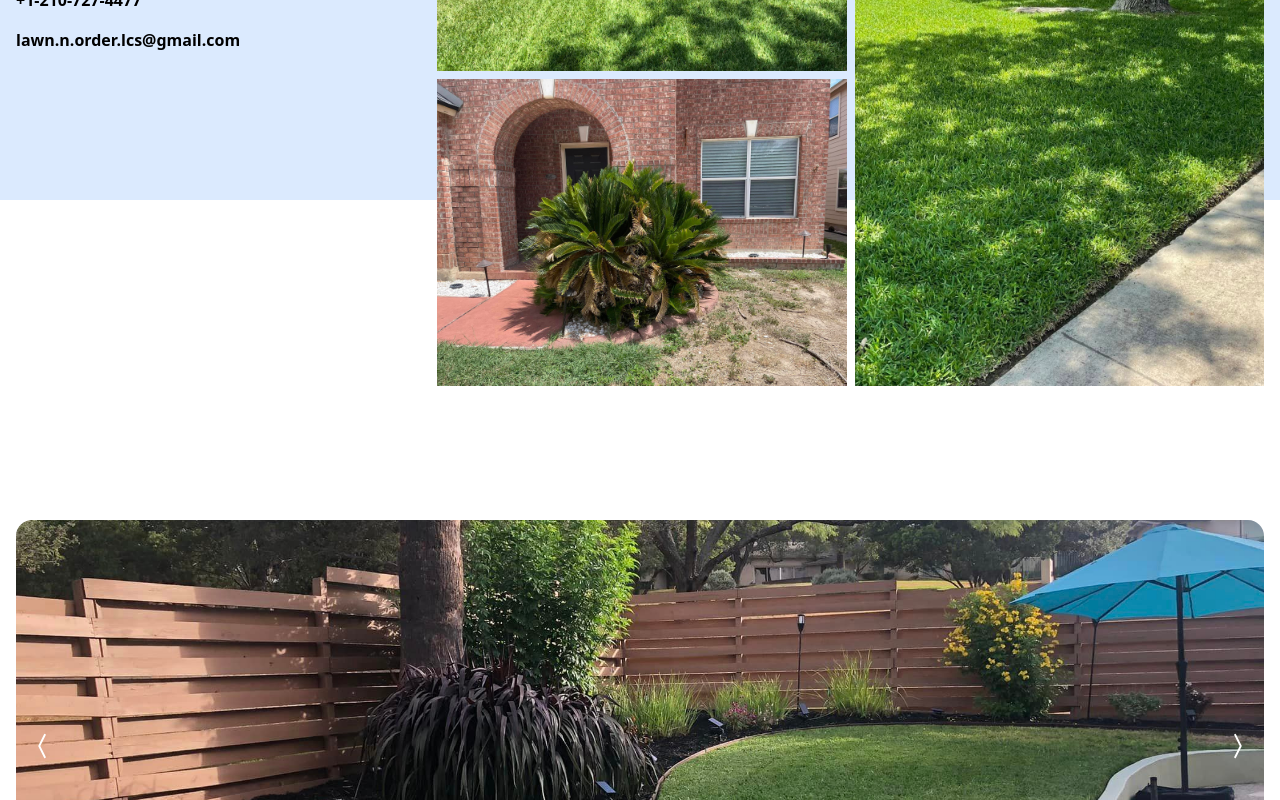
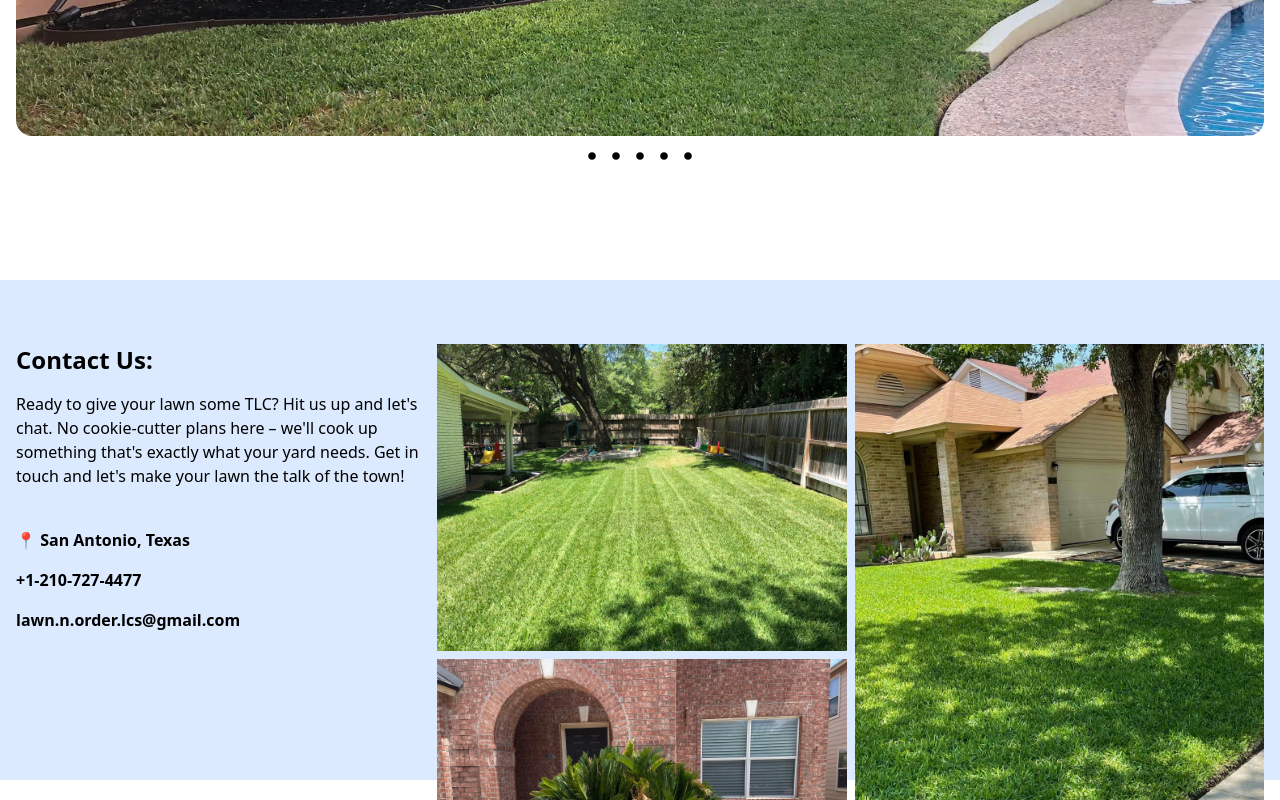
Before and after one commit to seansangpark/lawn_and_order, a React (Create React App) app: page / in a window 1280 px wide. Shown: the part 2180-2980 px from the top of the page. Built offline with nearby package versions, Linux system fonts and the light colour scheme; the HTML template or start-up script is replaced by a standard one.

Commit message:
reordered the components

```diff
--- a/src/App.js
+++ b/src/App.js
@@ -13,8 +13,8 @@ const App = () => {
       <Hero />
       <Offers />
       <Services />
+      <ImageSlider />
       <ContactUs />
-      <ImageSlider />
       <Footer />
     </div>
   );
```
